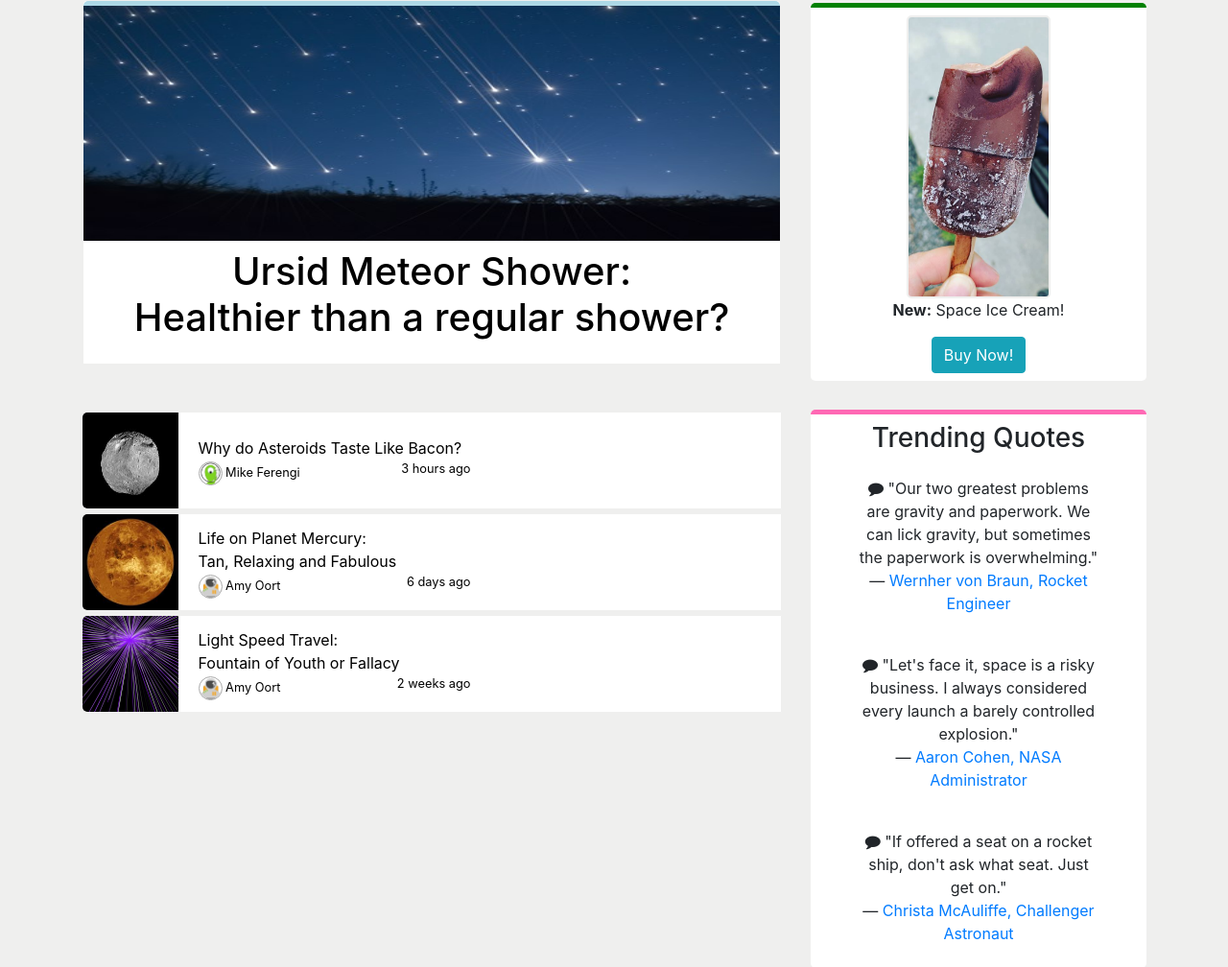
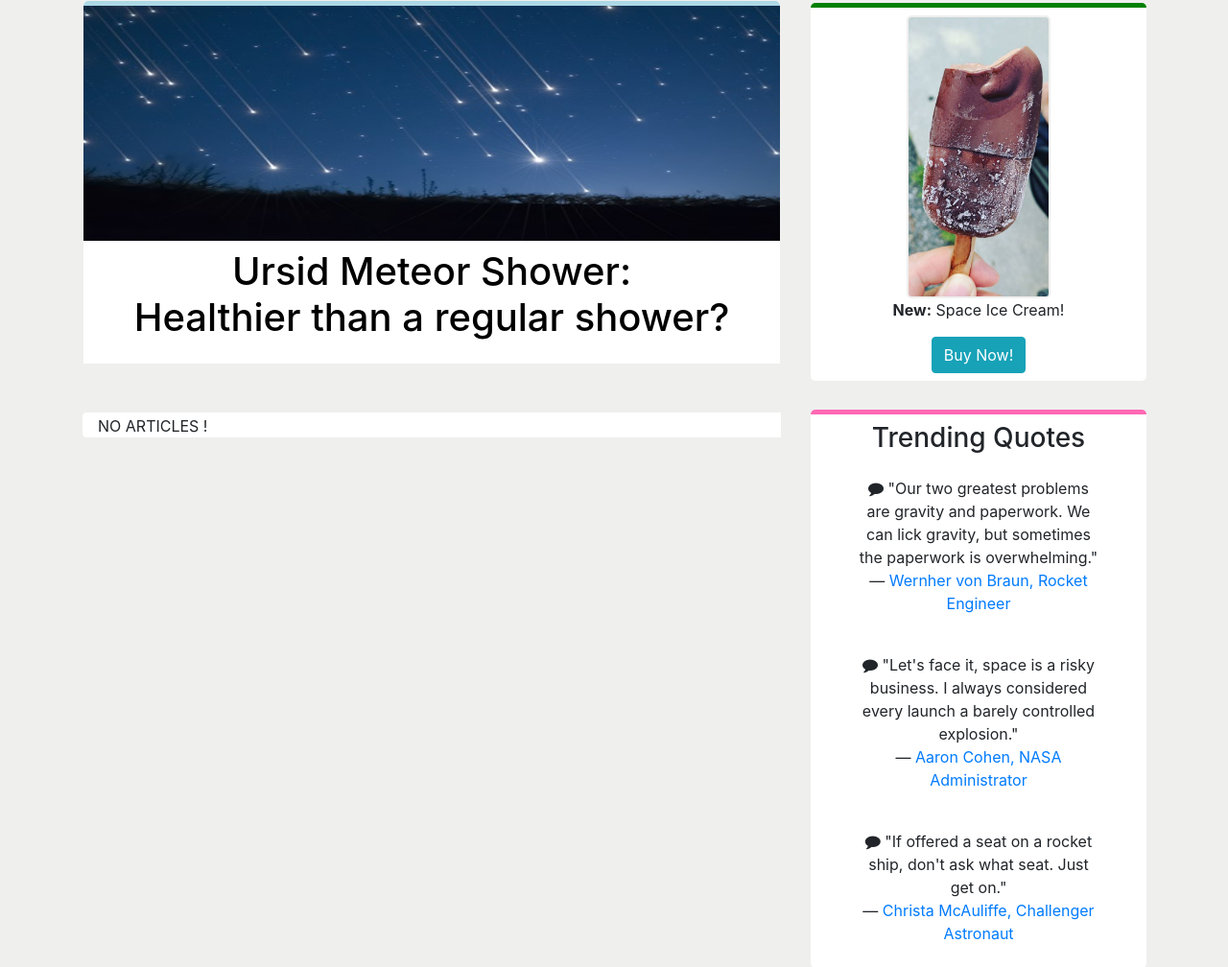
Before and after one commit to justteshi/symfony-tutorial, a Symfony app: template templates/article/home.html.twig in a window 1280 px wide. Shown: the part 131-1139 px from the top of the page at 96% size. Run offline with Twig, Linux system fonts and the light colour scheme; the template is opened without the code that fills it, so the values that code supplies are empty; some libraries are stand-ins or nearby versions.

Commit message:
Add/ 03/5

```diff
--- a/templates/article/home.html.twig
+++ b/templates/article/home.html.twig
@@ -17,42 +17,32 @@
                 </a>
 
                 <!-- Supporting Articles -->
-
+                {% if articles %}
+                    {% for article in articles %}
                         <div class="article-container my-1">
-                    <a href="{{ path('article_show', {slug: 'why-asteroids-taste-bacon'}) }}">
+                            <a href="{{ path('article_show', {slug: article.slug }) }}">
                                 <img class="article-img" src="{{ asset('images/asteroid.jpeg') }}">
                                 <div class="article-title d-inline-block pl-3 align-middle">
-                            <span>Why do Asteroids Taste Like Bacon?</span>
+                                    <span>{{ article.title }}</span>
                                     <br>
                                     <span class="align-left article-details"><img class="article-author-img rounded-circle" src="{{ asset('images/alien-profile.png') }}"> Mike Ferengi </span>
                                     <span class="pl-5 article-details float-right"> 3 hours ago</span>
                                 </div>
                             </a>
                         </div>
-
+                    {% endfor %}
+                {% else %}
                     <div class="article-container my-1">
-                    <a href="#">
-                        <img class="article-img"  src="{{ asset('images/mercury.jpeg') }}">
+                        <a >
                             <div class="article-title d-inline-block pl-3 align-middle">
-                            <span>Life on Planet Mercury: <br> Tan, Relaxing and Fabulous</span>
-                            <br>
-                            <span class="align-left article-details"><img class="article-author-img rounded-circle" src="{{ asset('images/astronaut-profile.png') }}"> Amy Oort </span>
-                            <span class="pl-5 article-details float-right"> 6 days ago</span>
+                                <span>NO ARTICLES !</span>
                             </div>
                         </a>
                     </div>
+                {% endif %}
 
-                <div class="article-container my-1">
-                    <a href="#">
-                        <img class="article-img" src="{{ asset('images/lightspeed.png') }}">
-                        <div class="article-title d-inline-block pl-3 align-middle">
-                            <span>Light Speed Travel: <br> Fountain of Youth or Fallacy</span>
-                            <br>
-                            <span class="align-left article-details"><img class="article-author-img rounded-circle" src="{{ asset('images/astronaut-profile.png') }}"> Amy Oort </span>
-                            <span class="pl-5 article-details float-right"> 2 weeks ago</span>
-                        </div>
-                    </a>
-                </div>
+
+
 
             </div>
 
--- a/templates/article/show.html.twig
+++ b/templates/article/show.html.twig
@@ -1,6 +1,6 @@
 {% extends 'base.html.twig' %}
 {% block title %}
-    Read {{ text }}
+    Read {{ article.title }}
 {% endblock %}
 {% block body %}
     <div class="container">
@@ -11,7 +11,7 @@
                         <div class="col-sm-12">
                             <img class="show-article-img" src="{{ asset('images/asteroid.jpeg') }}">
                             <div class="show-article-title-container d-inline-block pl-3 align-middle">
-                                <span class="show-article-title ">{{ text }}</span>
+                                <span class="show-article-title ">{{ article.title }}</span>
                                 <br>
                                 <span class="align-left article-details"><img class="article-author-img rounded-circle" src="{{ asset('images/alien-profile.png') }}"> Mike Ferengi </span>
                                 <span class="pl-2 article-details"> 3 hours ago</span>
@@ -25,7 +25,7 @@
                     <div class="row">
                         <div class="col-sm-12">
                             <div class="article-text">
-                                {{ articleText|raw }}
+                                {{ article.content|markdown }}
                             </div>
                         </div>
                     </div>
```
Also changed, not shown: src/Controller/ArticleAdminController.php (+18 -2 lines), src/Controller/ArticleController.php (+15 -22 lines). Lines whose indentation alone changed are shown as unchanged.
